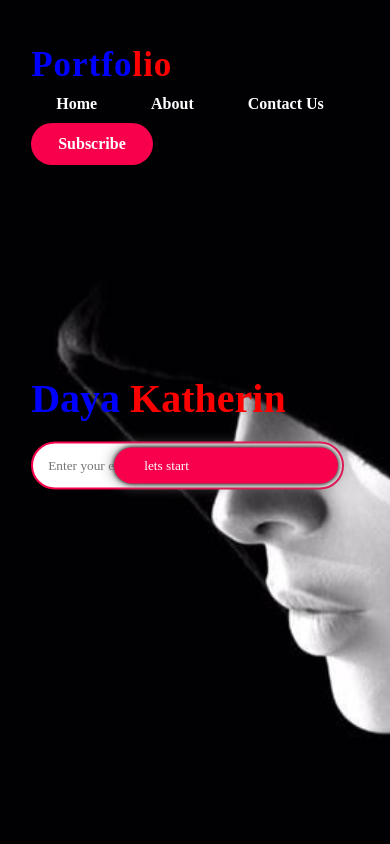
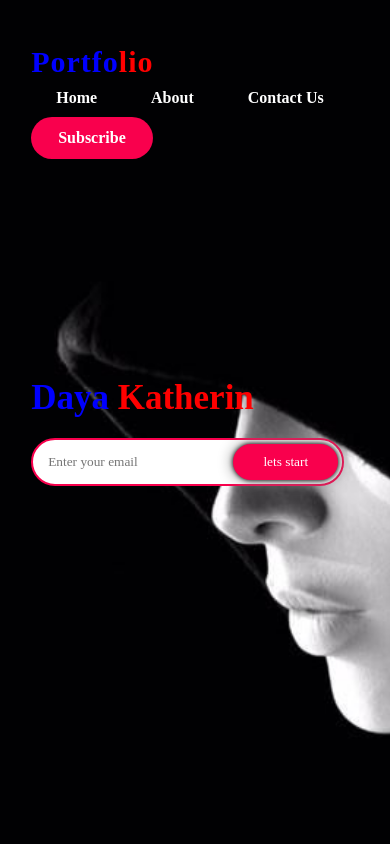
Before and after one commit to Dayakatherin/personal-website, a plain HTML site: page index.html in a window 390 px wide. Shown: the top 844 px of the page. Drawn offline with Linux system fonts and the light colour scheme.

Commit message:
personal website modified

```diff
--- a/index.html
+++ b/index.html
@@ -7,7 +7,7 @@
     <title>Portfolio Website</title>
     <link rel="stylesheet" href="./style.css"/>
     <script src="https://kit.fontawesome.com/a076d05399.js" crossorigin="anonymous"></script>
-	<link rel="stylesheet" href="https://cdnjs.cloudflare.com/ajax/libs/font-awesome/4.7.0/css/font-awesome.min.css">
+	<!-- <link rel="stylesheet" href="https://cdnjs.cloudflare.com/ajax/libs/font-awesome/4.7.0/css/font-awesome.min.css"> -->
 
 </head>
 <body>
@@ -26,7 +26,7 @@
       <div class="newslatter">
         <form>
           <input type="email" name="email" id="mail" placeholder="Enter your email">
-          <input type="submit> name="submit" value="lets start">
+          <input type="submit" name="submit" value="lets start">
         </form>
       </div>
   </div>
--- a/style.css
+++ b/style.css
@@ -303,12 +303,14 @@ footer p:nth-child(1)
     }
 }
 
-@media (max-width:425px)
+@media (max-width:1025px)
 {
-    .basic nav
+    .logo
     {
-        display:flex;
-        flex-wrap:wrap;
-        justify-content:space-between;
+        font-size: 30px;
+    }
+    h1
+    {
+        font-size:35px;
     }
 }
```
